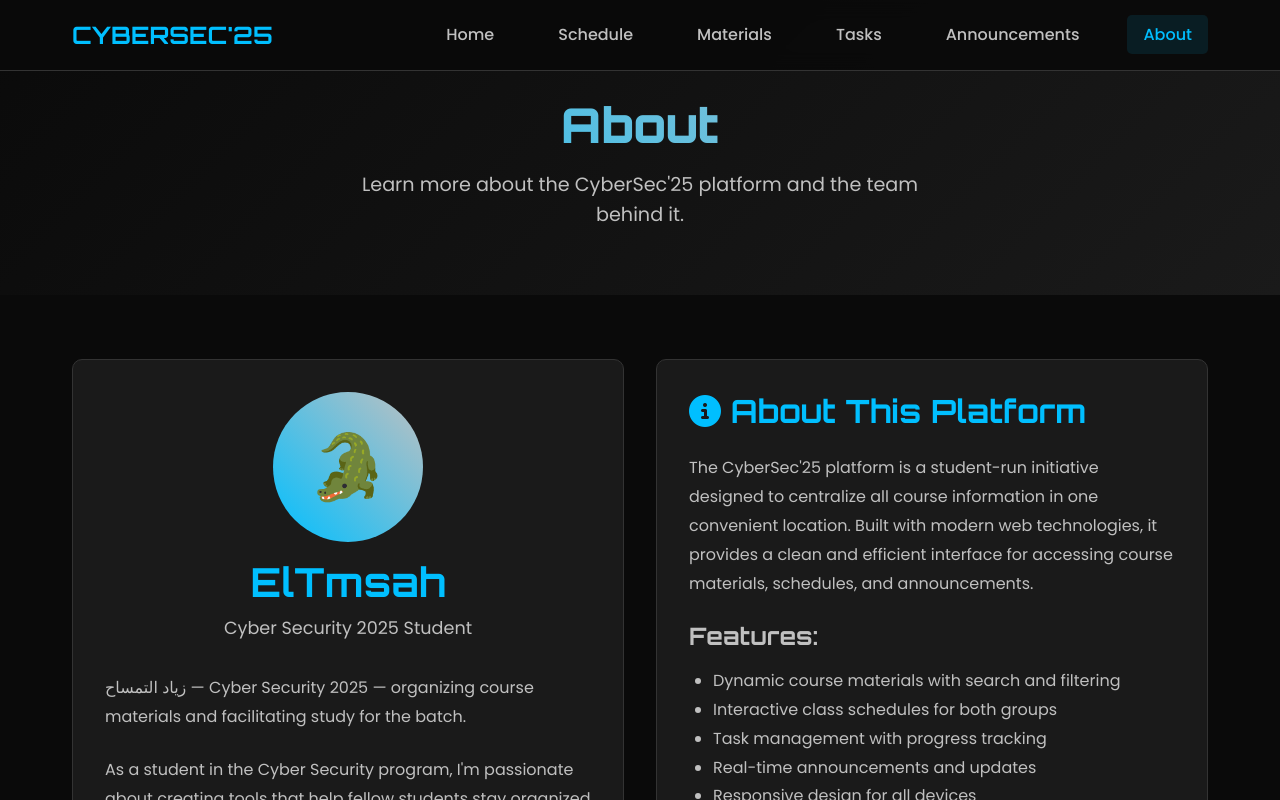
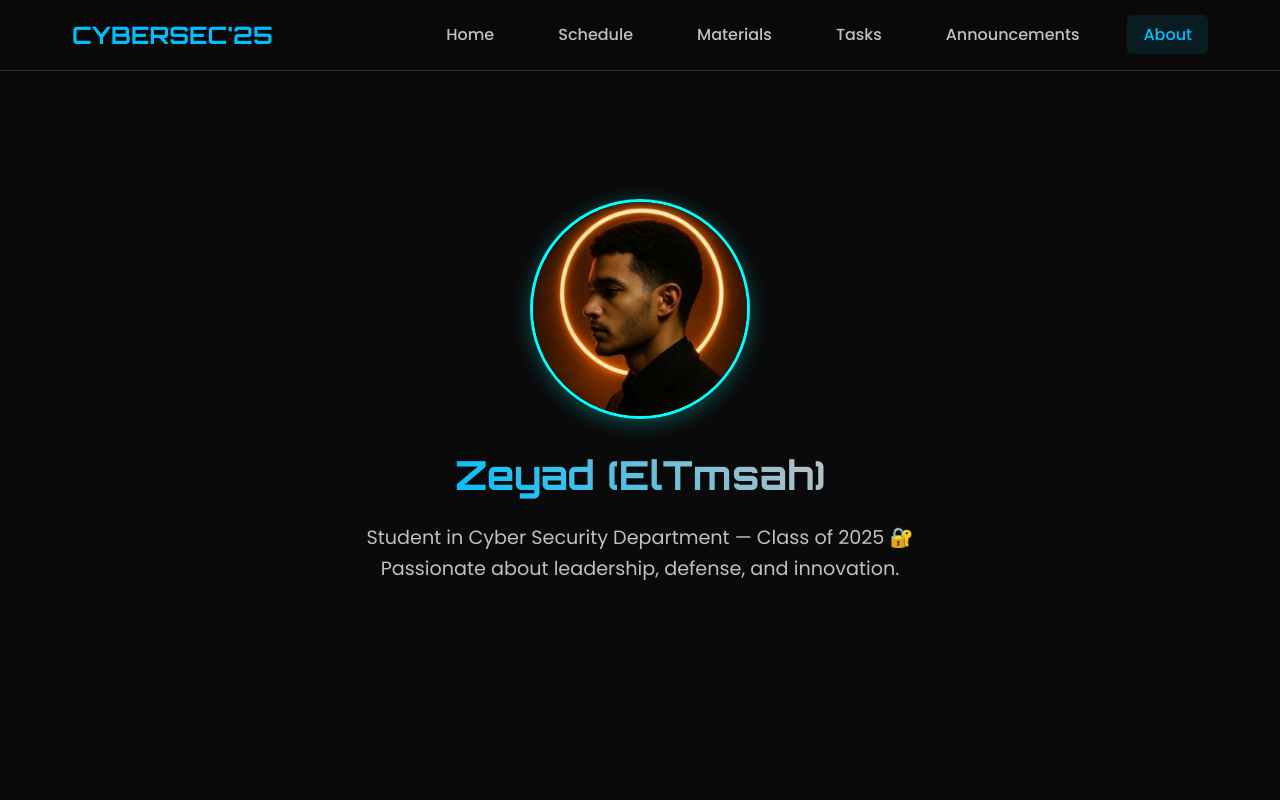
Before and after one commit to phoenixcrypto/cyberfort-platform, a Next.js app: page /about in a window 1280 px wide. Shown: the top 800 px of the page. Built offline with nearby package versions, Linux system fonts and the light colour scheme.

Commit message:
Fix Next.js Link errors and update dependencies for Vercel deployment

```diff
--- a/pages/about.js
+++ b/pages/about.js
@@ -1,5 +1,6 @@
 // About page with profile information and contact details
 import Head from 'next/head'
+import Image from 'next/image'
 import Navbar from '../components/Navbar'
 import Footer from '../components/Footer'
 import WhatsAppButton from '../components/WhatsAppButton'
@@ -18,6 +19,58 @@ export default function About() {
       <Navbar />
 
       <main>
+        {/* Profile Section */}
+        <section style={{
+          display: 'flex',
+          flexDirection: 'column',
+          alignItems: 'center',
+          justifyContent: 'center',
+          textAlign: 'center',
+          gap: '1rem',
+          minHeight: '100vh',
+          padding: '2rem'
+        }}>
+          <div style={{
+            width: '220px',
+            height: '220px',
+            borderRadius: '50%',
+            border: '3px solid #00FFFF',
+            boxShadow: '0 4px 20px rgba(0, 255, 255, 0.3)',
+            overflow: 'hidden',
+            position: 'relative'
+          }}>
+            <Image
+              src="/assets/images/profile.jpg"
+              alt="Zeyad ElTmsah Profile Picture"
+              width={220}
+              height={220}
+              style={{
+                objectFit: 'cover',
+                borderRadius: '50%'
+              }}
+            />
+          </div>
+
+          <h1 style={{
+            color: '#00FFFF',
+            fontWeight: 'bold',
+            fontSize: '2.5rem',
+            margin: '1rem 0 0.5rem 0'
+          }}>
+            Zeyad (ElTmsah)
+          </h1>
+
+          <p style={{
+            color: 'var(--text-secondary)',
+            fontSize: '1.2rem',
+            lineHeight: '1.6',
+            maxWidth: '600px'
+          }}>
+            Student in Cyber Security Department — Class of 2025 🔐<br/>
+            Passionate about leadership, defense, and innovation.
+          </p>
+        </section>
+
         <section className="page-header">
           <div className="container">
             <h1 data-aos="fade-up">About</h1>
```
